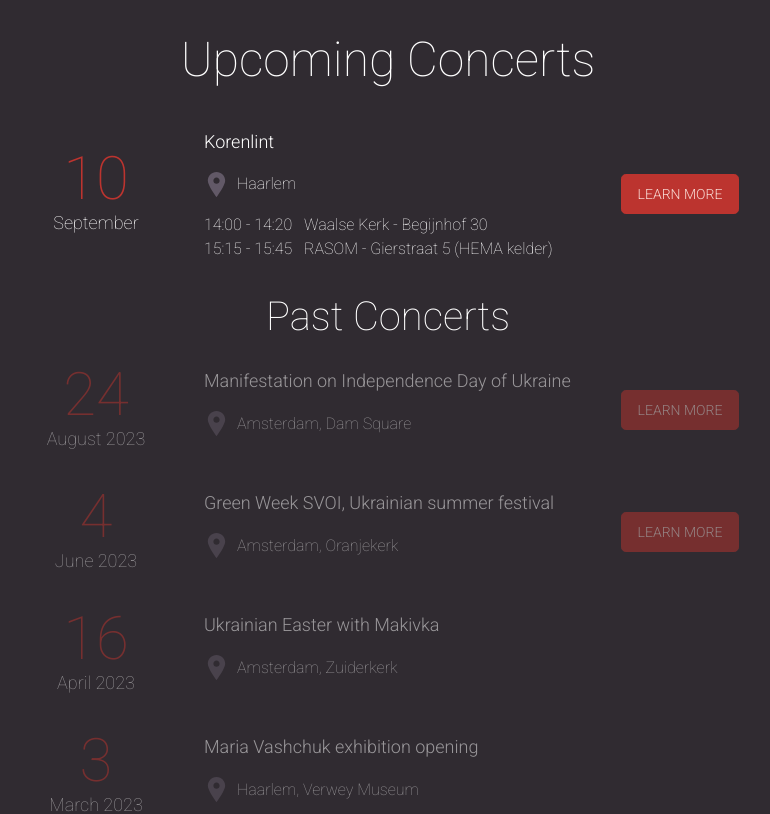
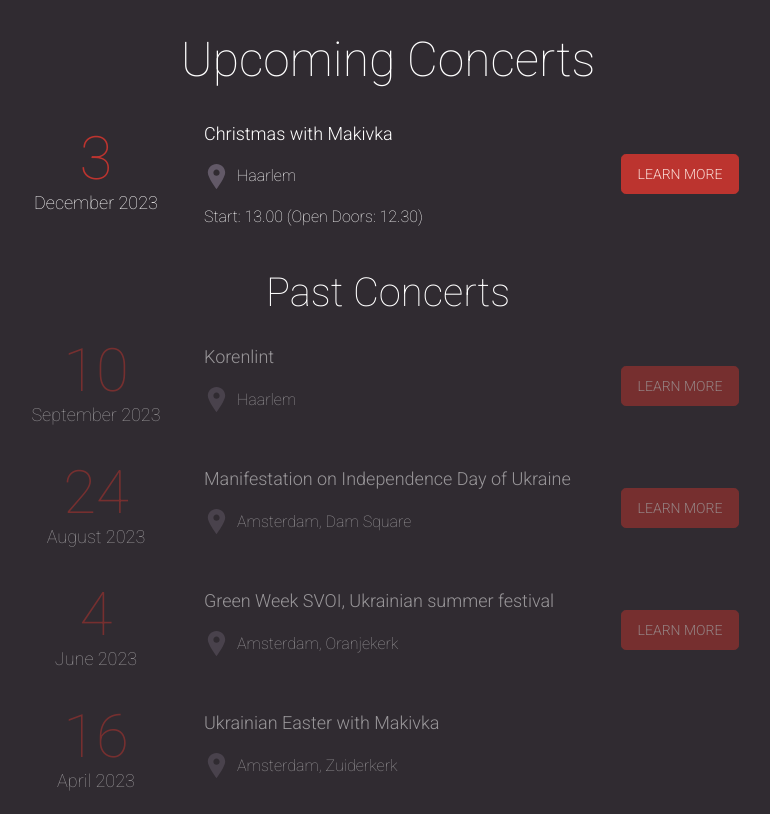
Before and after one commit to lkononenko/makivka-website, a Next.js app: page / in a window 1280 px wide. Shown: the part 1000-1814 px from the top of the page, without its empty margins (252-1022 px from the left). Built offline with nearby package versions, Linux system fonts and the light colour scheme.

Commit message:
feat: update upcoming concerts

```diff
--- a/src/app/components/AgendaItem/AgendaItem.tsx
+++ b/src/app/components/AgendaItem/AgendaItem.tsx
@@ -20,7 +20,7 @@ export const AgendaItem = ({
 }: IAgendaItem): JSX.Element => {
 
   return (
-    <div className="max-w-screen-md mx-auto flex flex-col sm:flex-row items-center gap-4 justify-between my-8 opacity-50">
+    <div className="max-w-screen-md mx-auto flex flex-col sm:flex-row items-center gap-4 justify-between my-8">
       <div className="text-center font-thin flex sm:flex-col items-end sm:items-center sm:basis-1/4">
         <span className="text-4xl md:text-6xl text-primary mr-3 sm:mr-0">{ date }</span>
         <span className="text-2xl md:text-lg text-white mb-[2px]">{ month }</span>
--- a/src/app/page.tsx
+++ b/src/app/page.tsx
@@ -4,7 +4,19 @@ import { Hero } from './components/Hero/Hero'
 import { AnimatedTitle } from './components/AnimatedTitle/AnimatedTitle'
 import { Section } from './components/Section/Section'
 import { Team } from './partials/Team/Team'
+import { AgendaItem, IAgendaItem } from './components/AgendaItem/AgendaItem'
 import { PastConcerts } from './partials/PastConcerts/PastConcerts'
+
+const upcomingConcerts = [
+  {
+    date: '3',
+    month: 'December 2023',
+    title: 'Christmas with Makivka',
+    location: 'Haarlem',
+    time: 'Start: 13.00 (Open Doors: 12.30)',
+    infoLink: 'https://docs.google.com/forms/d/e/1FAIpQLSfY2ZOmUiqKJVHIgHN2XiHYIhLMS3I1qpV8Xddj-gOrUfCeQQ/viewform'
+  },
+];
 
 export default function Home() {
   return (
@@ -45,36 +57,18 @@ export default function Home() {
         </Section>
         <Section bgColor="bg-secondary" id="agenda">
           <AnimatedTitle>Upcoming Concerts</AnimatedTitle>
-          <div className="max-w-screen-md mx-auto flex flex-col sm:flex-row items-center gap-4 justify-between my-10">
-            <div className="text-center font-thin flex sm:flex-col items-end sm:items-center sm:basis-1/4">
-              <span className="text-4xl md:text-6xl text-primary mr-3 sm:mr-0">10</span>
-              <span className="text-2xl md:text-lg text-white mb-[2px]">September</span>
-            </div>
-            <div className="text-white text-center sm:text-left font-thin sm:basis-1/2">
-              <p className="text-lg font-light">Korenlint</p>
-              <div className="flex items-center gap-2 mb-2 sm:mb-4 justify-center sm:justify-normal">
-                <Image
-                  src={`/icons/location.svg`}
-                  alt="Instagram"
-                  width="25"
-                  height="25"
-                />
-                <span>Haarlem</span>
-              </div>
-              <div>
-                <span className="pr-2">14:00 - 14:20</span> <span>Waalse Kerk - Begijnhof 30</span>
-              </div>
-              <div>
-                <span className="pr-2">15:15 - 15:45</span> <span>RASOM - Gierstraat 5 (HEMA kelder)</span>
-              </div>
-            </div>
-            <div className="sm:basis-1/4">
-              <a
-                href="https://www.korenlint.nl/profiel/makivka"
-                className="btn btn-primary h-10 min-h-0"
-                target="_blank"
-              >Learn More</a>
-            </div>
+          <div className='mb-12'>
+            {upcomingConcerts.map((concert: IAgendaItem, index: number) => (
+              <AgendaItem
+                key={index}
+                date={concert.date}
+                month={concert.month}
+                title={concert.title}
+                location={concert.location}
+                time={concert.time}
+                infoLink={concert.infoLink ? concert.infoLink : undefined}
+              />
+            ))}
           </div>
           <h3>Past Concerts</h3>
           <PastConcerts />
--- a/src/app/partials/PastConcerts/PastConcerts.tsx
+++ b/src/app/partials/PastConcerts/PastConcerts.tsx
@@ -2,6 +2,13 @@ import { AgendaItem, IAgendaItem } from '@/app/components/AgendaItem/AgendaItem'
 import React, { FC } from 'react';
 
 const pastConcerts = [
+  {
+    date: '10',
+    month: 'September 2023',
+    title: 'Korenlint',
+    location: 'Haarlem',
+    infoLink: 'https://www.korenlint.nl/profiel/makivka'
+  },
   {
     date: '24',
     month: 'August 2023',
@@ -67,7 +74,7 @@ const pastConcerts = [
 ]
 export const PastConcerts: FC = () => {
   return (
-    <>
+    <div className="opacity-50">
       {pastConcerts.map((concert: IAgendaItem, index: number) => (
         <AgendaItem
           key={index}
@@ -79,6 +86,6 @@ export const PastConcerts: FC = () => {
           infoLink={concert.infoLink ? concert.infoLink : undefined}
         />
       ))}
-    </>
+    </div>
   );
 };
```
